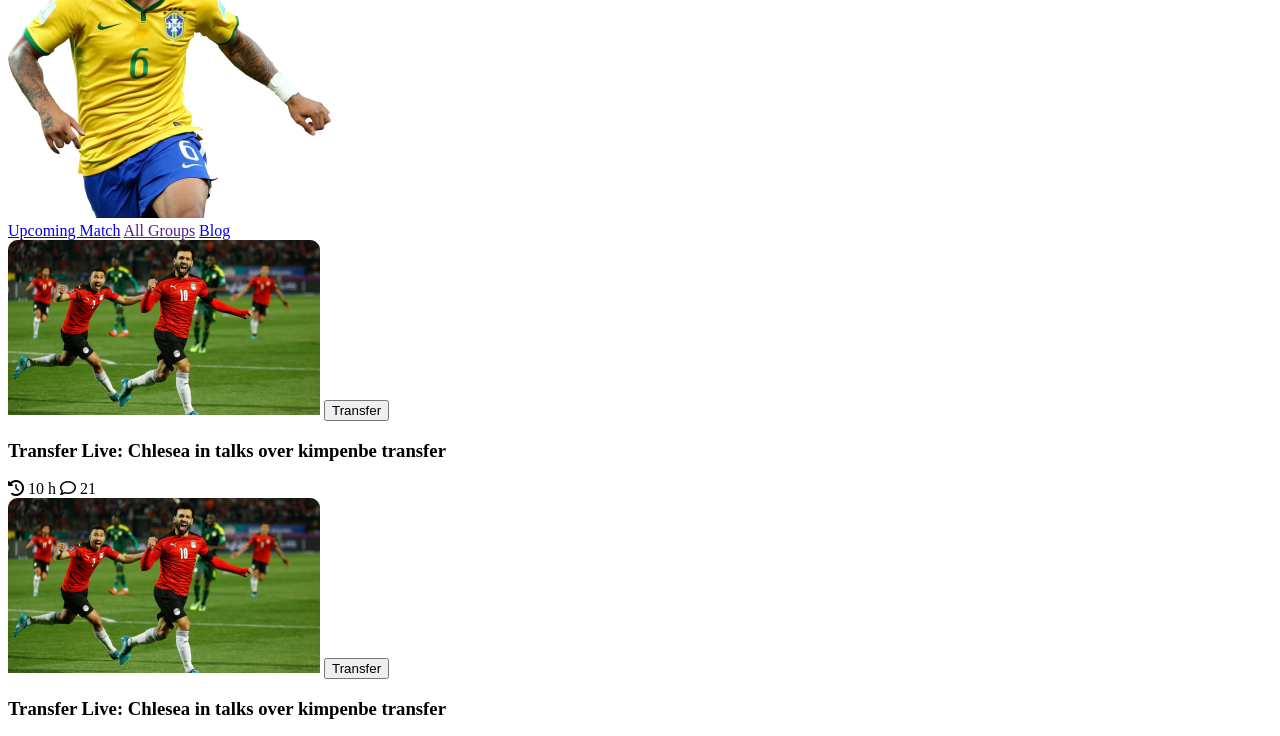
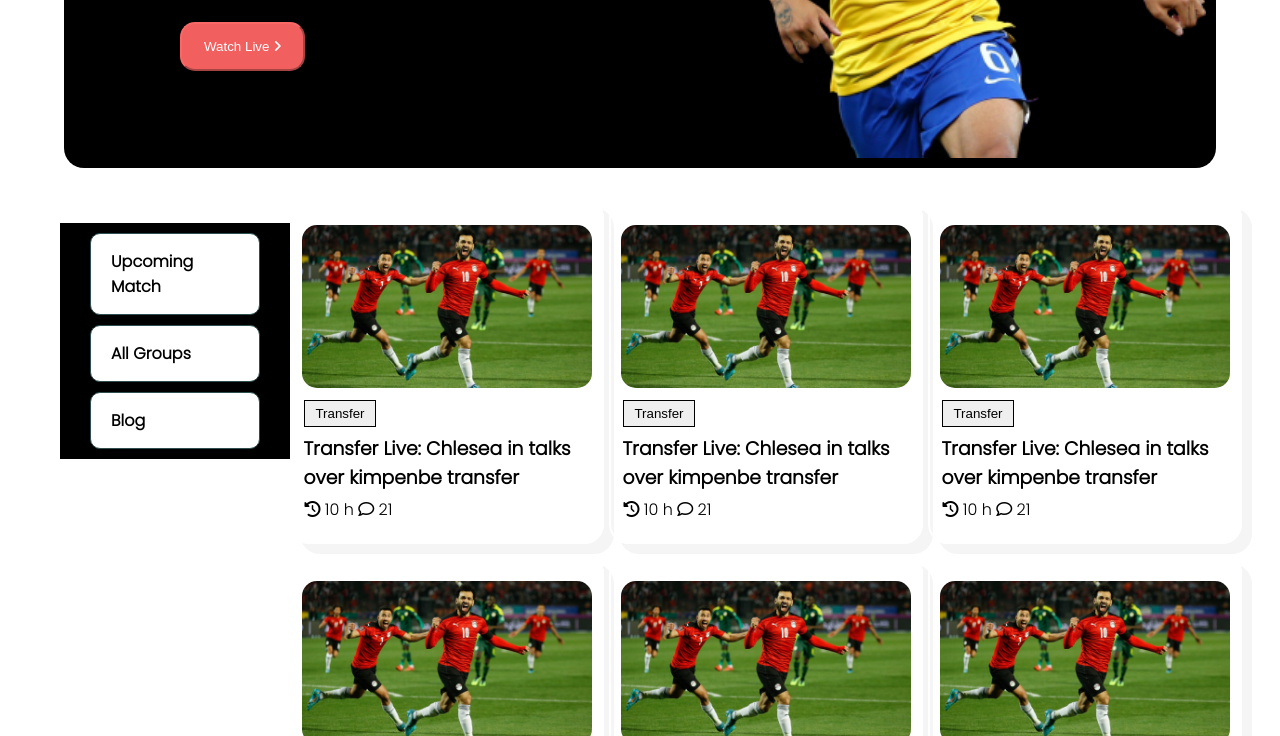
Before and after one commit to Nirob844/world-cup, a plain HTML site: page index.html in a window 1280 px wide. Shown: the part 367-1103 px from the top of the page. Drawn offline with Linux system fonts and the light colour scheme; the site is published under a folder, as on GitHub Pages, so addresses that start at the root find nothing.

Commit message:
complete

```diff
--- a/index.html
+++ b/index.html
@@ -9,9 +9,9 @@
     <!-- font awsom  -->
     <script src="https://kit.fontawesome.com/74bb1516a3.js" crossorigin="anonymous"></script>
     <!-- stylesheet  -->
-    <link rel="stylesheet" href="/styles-css/style.css">
+    <link rel="stylesheet" href="./styles-css/style.css">
     <!-- responsive style  -->
-    <link rel="stylesheet" href="/styles-css/responsive.css">
+    <link rel="stylesheet" href="./styles-css/responsive.css">
 </head>
 
 <body>
--- a/upcoming-match/upcomingmatch.html
+++ b/upcoming-match/upcomingmatch.html
@@ -9,9 +9,9 @@
     <!-- font awsom  -->
     <script src="https://kit.fontawesome.com/74bb1516a3.js" crossorigin="anonymous"></script>
     <!-- stylesheet  -->
-    <link rel="stylesheet" href="/styles-css/style.css">
+    <link rel="stylesheet" href="./styles-css/style.css">
     <!-- responsive style  -->
-    <link rel="stylesheet" href="/styles-css/responsive.css">
+    <link rel="stylesheet" href="./styles-css/responsive.css">
 </head>
 
 <body>
```
